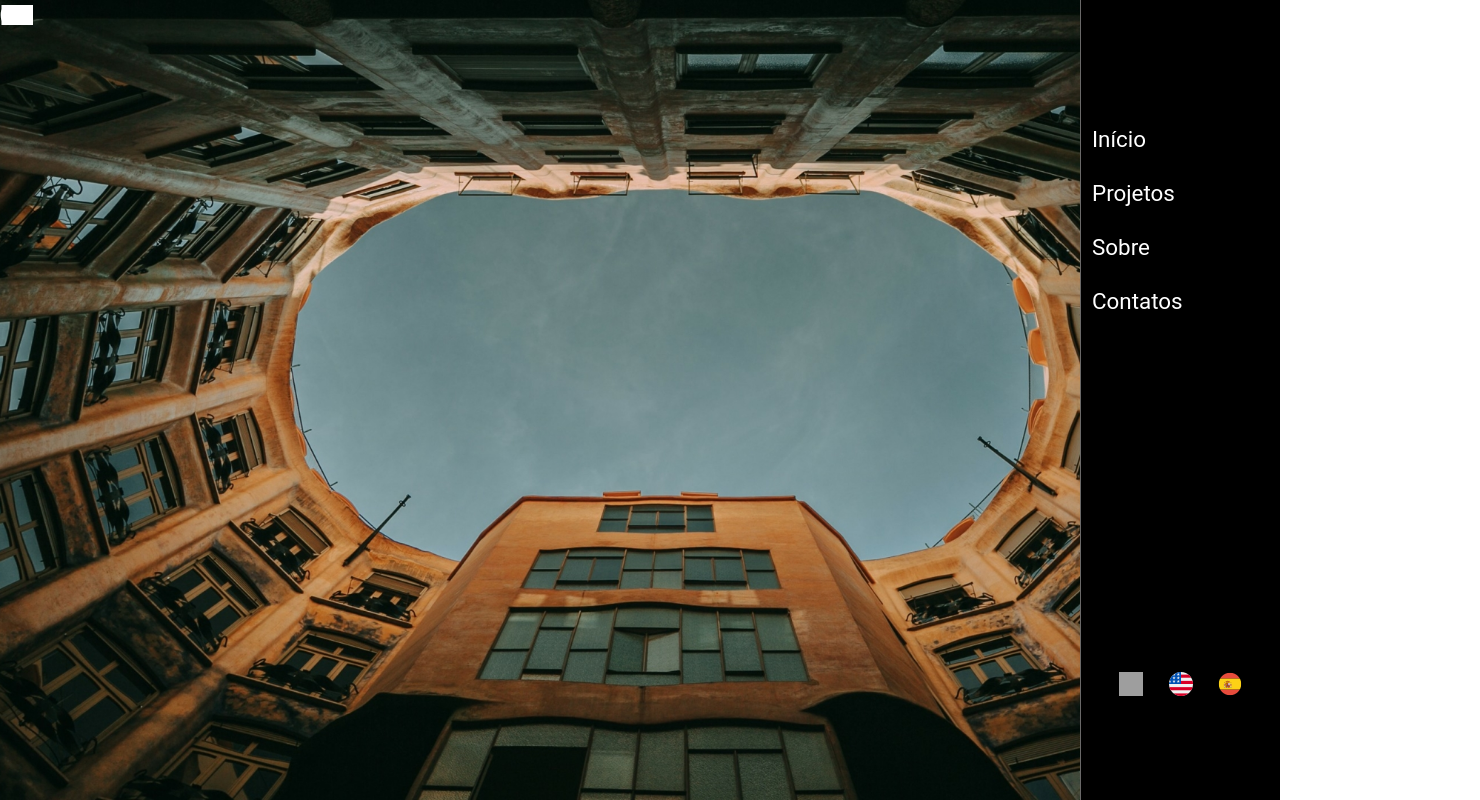
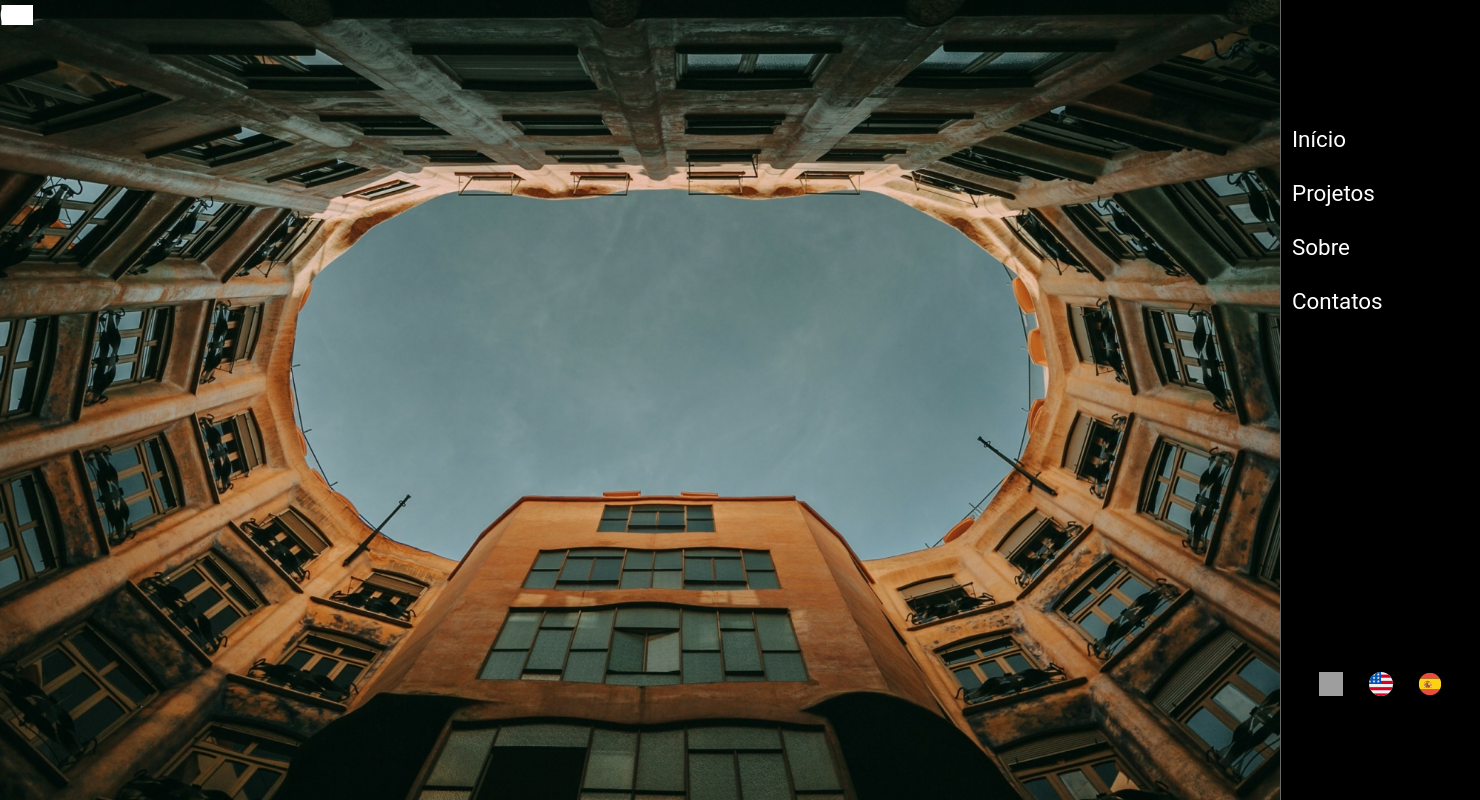
Before and after one commit to AllanC12/lopes_archictecture, a Next.js app: page / in a window 1280 px wide. Shown: the whole page, 1480 px wide, since content can reach past the window. Built offline with nearby package versions, Linux system fonts and the light colour scheme; grey boxes are pictures that could not be loaded.

Commit message:
passando estado de exibição de menu através de componentes

```diff
--- a/app/globals.css
+++ b/app/globals.css
@@ -3,8 +3,14 @@
     padding: 0;
     box-sizing: border-box;
     font-family: 'roboto';
+
+}
+
+body{
+    overflow-x: hidden;
 }
 
 .page_home{
     width: 100%;
+
 }
--- a/app/page.tsx
+++ b/app/page.tsx
@@ -1,4 +1,8 @@
+'use client'
+
 import './globals.css'
+
+import { useState } from 'react';
 
 import Header from '@/components/Header';
 import Curtain from '@/components/Curtain';
@@ -6,12 +10,18 @@ import Banner from "@/components/Banner";
 import MenuNavigation from '@/components/MenuNavigation';
 
 export default function Home() {
+
+  const [menuOpen,setMenuOpen] = useState<boolean>(false)
+
+  console.log(menuOpen)
+
   return (
     <div className="page_home">
-      <Header/>
+      <Header setMenuOpen={setMenuOpen}/>
       <Curtain/>
       <Banner/>
       <MenuNavigation/>
+
     </div>
 
   );
--- a/components/Header.tsx
+++ b/components/Header.tsx
@@ -7,7 +7,11 @@ import { useEffect, useState } from "react";
 import styles from "../components/sass_components/Header.module.css";
 import ButtonIconMenu from "./buttons/ButtonIconMenu";
 
-const Header = () => {
+type Props = {
+  setMenuOpen: React.Dispatch<React.SetStateAction<boolean>>
+}
+
+const Header = ({setMenuOpen}:Props) => {
   const [showLogo, setShowLogo] = useState<boolean>(false);
   const [showIcon, setShowIcon] = useState<boolean>(false);
 
@@ -33,7 +37,7 @@ const Header = () => {
 
       {showIcon && (
         <div data-aos="zoom-out" className={styles.icon_menu}>
-          <ButtonIconMenu />
+          <ButtonIconMenu setMenuOpen={setMenuOpen}/>
         </div>
       )}
     </header>
--- a/components/buttons/ButtonIconMenu.tsx
+++ b/components/buttons/ButtonIconMenu.tsx
@@ -2,9 +2,14 @@ import React from "react";
 
 import styles from '../sass_components/buttonStyles/ButtonIconMenu.module.scss';
 
-const ButtonIconMenu = () => {
+type Props = {
+  setMenuOpen: React.Dispatch<React.SetStateAction<boolean>>
+}
+
+const ButtonIconMenu = ({setMenuOpen}:Props) => {
   return (
-    <div className={styles.icon}>
+    <div onClick={() => setMenuOpen(true)} className={styles.icon}>
+
       <input type="checkbox" className={styles.checkbox} />
       <label htmlFor="checkbox" className={styles.toggle}>
         <div className={`${styles.bars} ${styles.bar1}`}></div>
--- a/components/sass_components/Banner.module.css
+++ b/components/sass_components/Banner.module.css
@@ -6,7 +6,6 @@
   background-size: cover;
   background-position: top;
   background-repeat: no-repeat;
-  overflow: hidden;
 }
 
 @media (max-width: 780px) {
--- a/components/sass_components/Banner.module.scss
+++ b/components/sass_components/Banner.module.scss
@@ -6,7 +6,6 @@
     background-size: cover;
     background-position: top;
     background-repeat: no-repeat;
-    overflow: hidden;
 
 }
 
--- a/components/sass_components/MenuNavigation.module.css
+++ b/components/sass_components/MenuNavigation.module.css
@@ -1,6 +1,6 @@
 .menu_navigation {
   position: absolute;
-  right: 0;
+  right: -200px;
   top: 0;
   width: 100%;
   max-width: 200px;
--- a/components/sass_components/MenuNavigation.module.scss
+++ b/components/sass_components/MenuNavigation.module.scss
@@ -2,7 +2,7 @@
 
 .menu_navigation{
     position: absolute;
-    right: 0;
+    right: -200px;
     top: 0;
     width: 100%;
     max-width: 200px;
```
Also changed, not shown: 2 other files (tests, documents, lock files or other folders).
